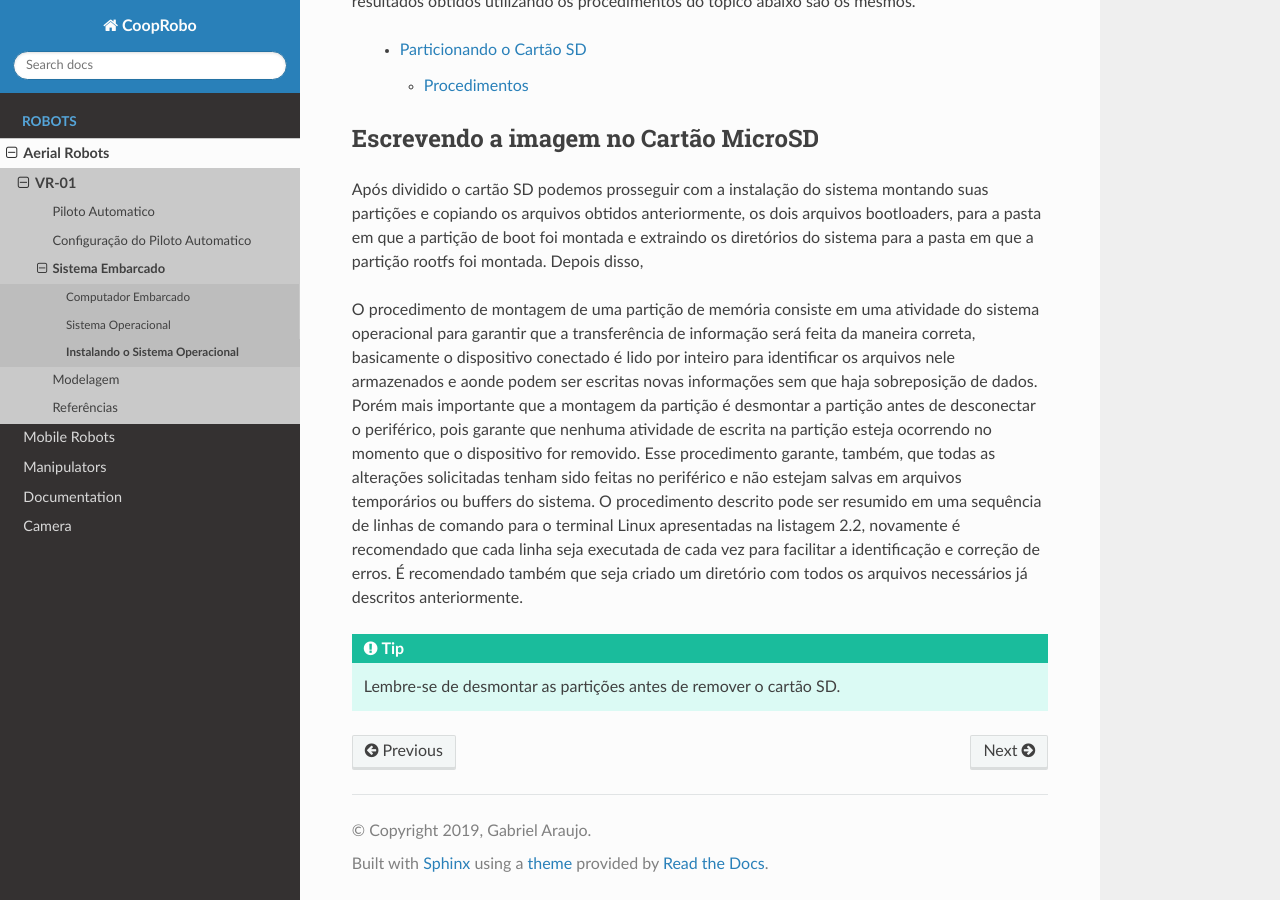
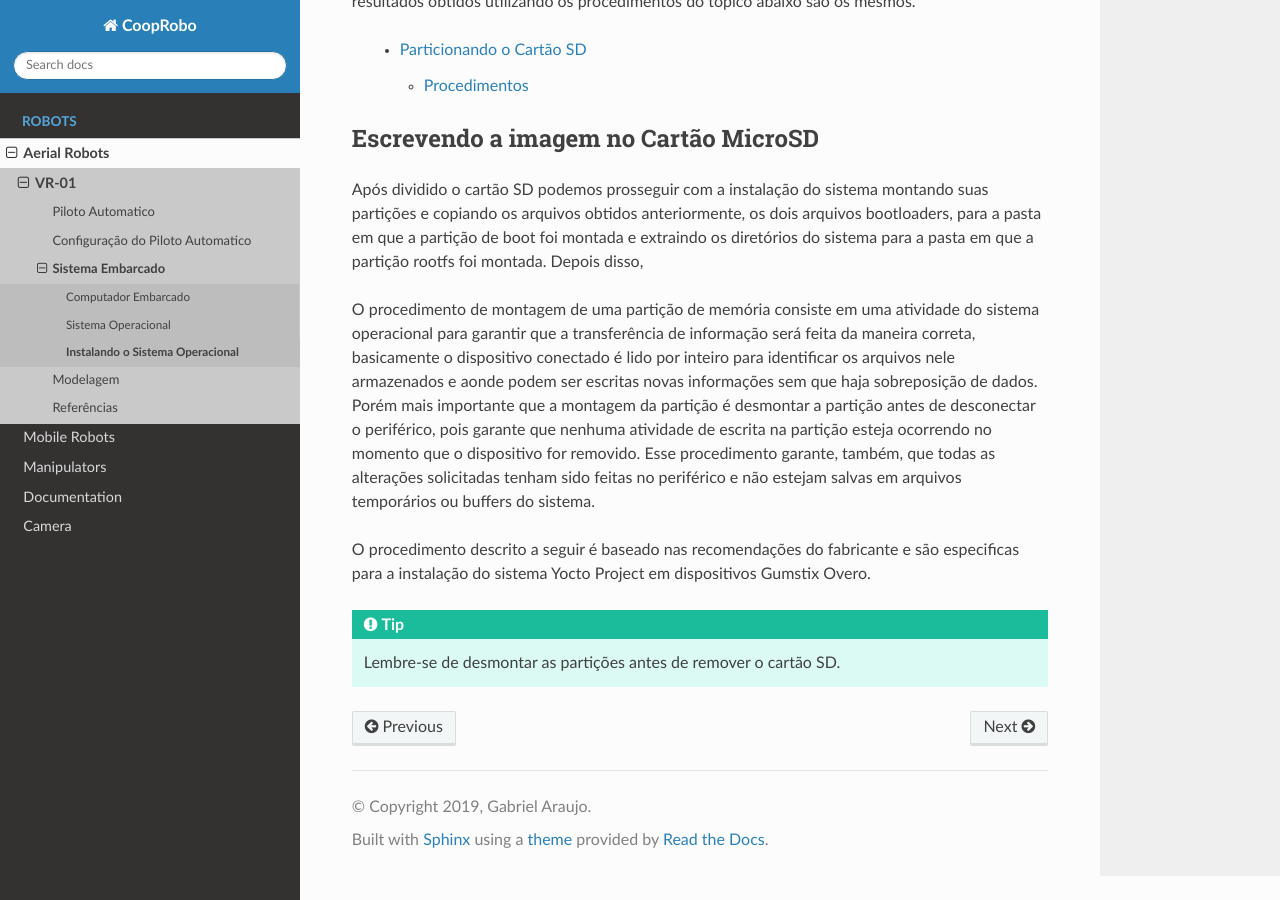
Before and after one commit to aerolab-unb/Aerial-pt, a Sphinx documentation site: the page built from docs/source/aerial/vr01/embedded_system/SO_install.rst, in a window 1280 px wide and 900 px high, scrolled down 1595 px. Built offline with Sphinx 7.4.7 and the Read the Docs theme 2.0.0, drawn with Linux system fonts in a browser that asks for light colours; pages that are not in the unit, such as notebooks, are missing from menus.

Commit message:
instalando a imagem no SD

```diff
--- a/docs/source/aerial/vr01/embedded_system/SO_install.rst
+++ b/docs/source/aerial/vr01/embedded_system/SO_install.rst
@@ -47,7 +47,9 @@ Escrevendo a imagem no Cartão MicroSD
 
 Após dividido o cartão SD podemos prosseguir com a instalação do sistema montando suas partições e copiando os arquivos obtidos anteriormente, os dois arquivos bootloaders, para a pasta em que a partição de boot foi montada e extraindo os diretórios do sistema para a pasta em que a partição rootfs foi montada. Depois disso,
 
-O procedimento de montagem de uma partição de memória consiste em uma atividade do sistema operacional para garantir que a transferência de informação será feita da maneira correta, basicamente o dispositivo conectado é lido por inteiro para identificar os arquivos nele armazenados e aonde podem ser escritas novas informações sem que haja sobreposição de dados. Porém mais importante que a montagem da partição é desmontar a partição antes de desconectar o periférico, pois garante que nenhuma atividade de escrita na partição esteja ocorrendo no momento que o dispositivo for removido. Esse procedimento garante, também, que todas as alterações solicitadas tenham sido feitas no periférico e não estejam salvas em arquivos temporários ou buffers do sistema. O procedimento descrito pode ser resumido em uma sequência de linhas de comando para o terminal Linux apresentadas na listagem 2.2, novamente é recomendado que cada linha seja executada de cada vez para facilitar a identificação e correção de erros. É recomendado também que seja criado um diretório com todos os arquivos necessários já descritos anteriormente.
+O procedimento de montagem de uma partição de memória consiste em uma atividade do sistema operacional para garantir que a transferência de informação será feita da maneira correta, basicamente o dispositivo conectado é lido por inteiro para identificar os arquivos nele armazenados e aonde podem ser escritas novas informações sem que haja sobreposição de dados. Porém mais importante que a montagem da partição é desmontar a partição antes de desconectar o periférico, pois garante que nenhuma atividade de escrita na partição esteja ocorrendo no momento que o dispositivo for removido. Esse procedimento garante, também, que todas as alterações solicitadas tenham sido feitas no periférico e não estejam salvas em arquivos temporários ou buffers do sistema.
+
+O procedimento descrito a seguir é baseado nas recomendações do fabricante e são especificas para a instalação do sistema Yocto Project em dispositivos Gumstix Overo.
 
 .. Tip::
 	Lembre-se de desmontar as partições antes de remover o cartão SD.
```
